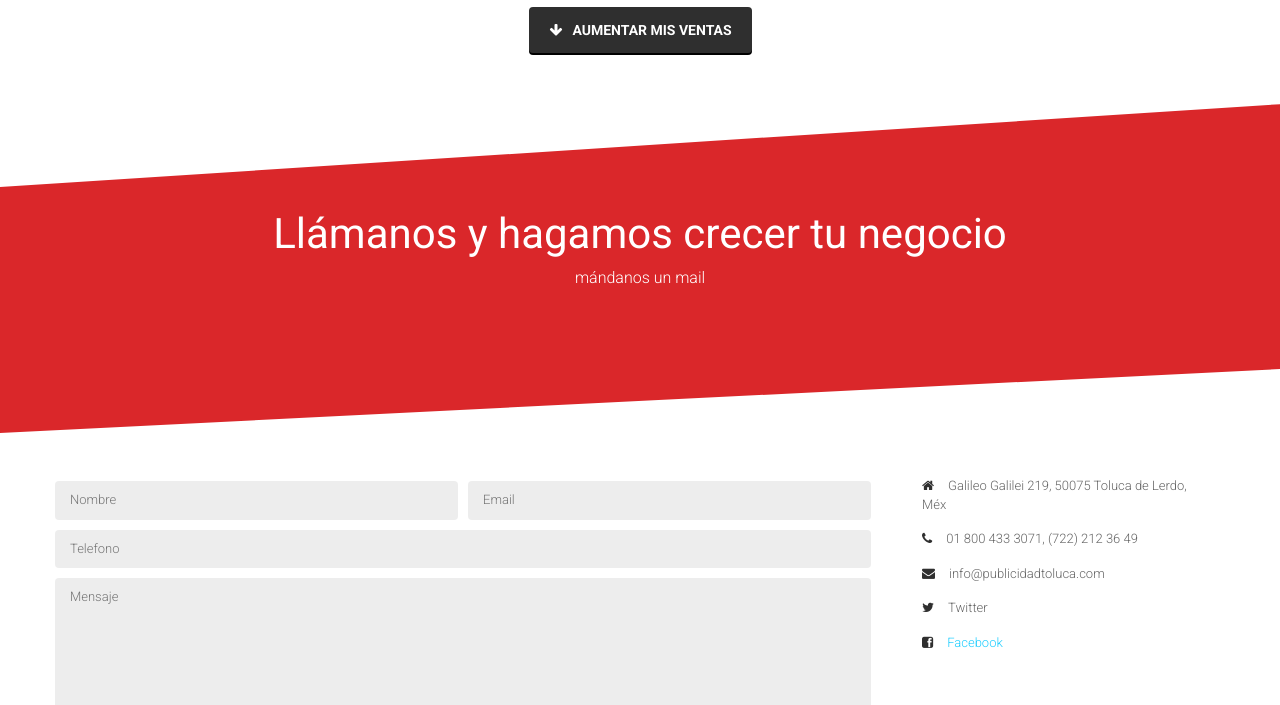
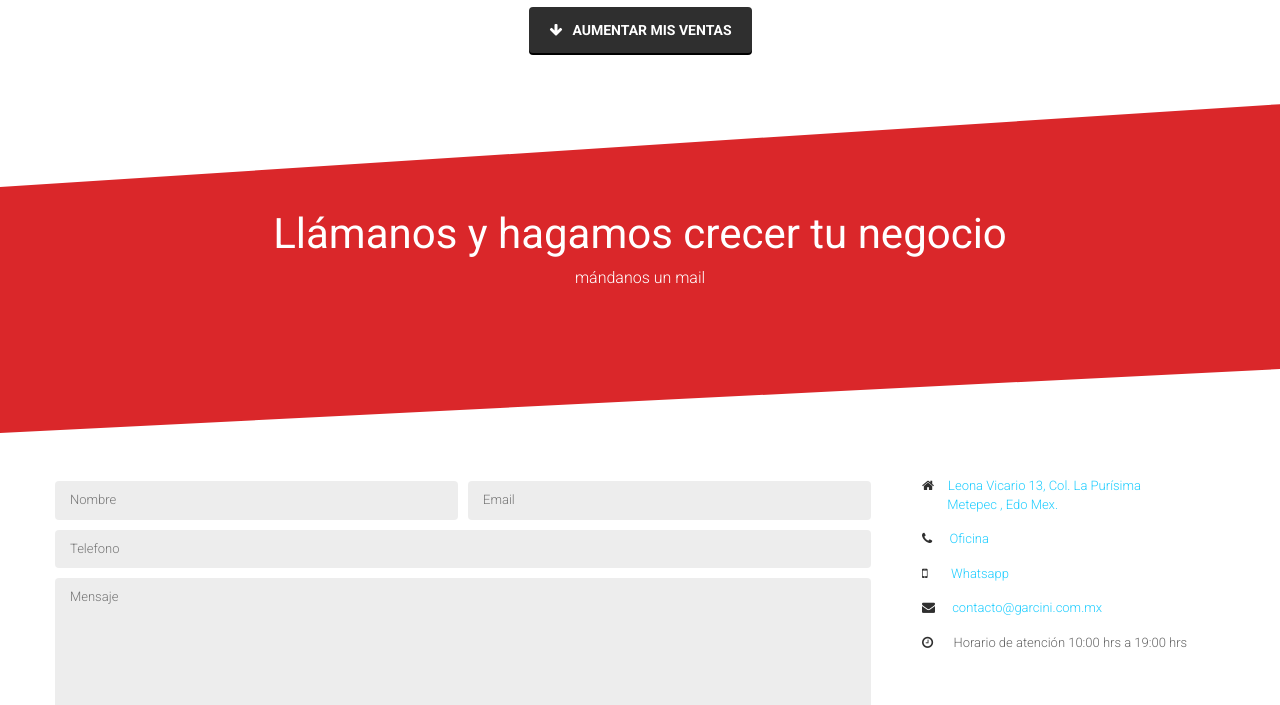
Before and after one commit to Isaac179/GARCINIWEB, a plain HTML site: page index.html in a window 1280 px wide. Shown: the part 4716-5421 px from the top of the page. Drawn offline with nearby package versions, Linux system fonts and the light colour scheme; grey boxes are pictures that could not be loaded.

Commit message:
Version 3

```diff
--- a/index.html
+++ b/index.html
@@ -3,7 +3,7 @@
   <head>
 
 
-        <title>Imprenta Toluca y Metepec, letreros luminosos, impresion vinil, lonas |  www.publicidadtoluca.com |</title>
+        <title>Marketing y advertising  en Toluca y Metepec, letreros luminosos, impresion vinil, lonas |  www.garcini.com |</title>
 
 
         <meta name="descrption" content="Imprenta Toluca y Metepec, letreros luminosos, impresion vinil, lonas,Impresión, letreros luminosos toluca, rotulación, decoración locales , impresion digital,  imprenta, rotulos, imprenta, impresora, anuncios luminosos, lona para toldo, letras corpóreas, letreros, impresiones, imprenta digital, lonas publicitarias toluca, rotulos, luminosos, carteles luminosos, Toluca, Metepec, letreros publicitarios, carteles publicitarios, artes graficas">
@@ -650,18 +650,24 @@ mándanos un mail<a class="readMore" href="#">Cotizar <i class="fa fa-angle-righ
 				</div>
 				<div class="col-md-3 col-xs-12 cont">
 					<ul>
-						<li><i class="fa fa-home"></i>Galileo Galilei 219, 50075 Toluca de Lerdo, Méx</li>
-						<li><i class="fa fa-phone"></i>01 800 433 3071, (722) 212 36 49</li>
-						<li><i class="fa fa-envelope"></i>info@publicidadtoluca.com</li>
-						<li><i class="fa fa-twitter"></i>Twitter</li></a>
-						<li><a href="https://www.facebook.com/refillcreativo"><i class="fa fa-facebook-square"></i>Facebook</li></a>
+
+            <li><a href="https://goo.gl/maps/hNg3b6nG86T2"><i class="fa fa-home"></i>Leona Vicario 13, Col. La Purísima <br> &nbsp;&nbsp;&nbsp; &nbsp;&nbsp;&nbsp;&nbsp;Metepec , Edo Mex.</li></a>
+            <li><a href="tel:7291027070"><i class="fa fa-phone"></i>&nbsp;Oficina</li></a>
+
+            <li><a href="https://wa.me/7225412255"><i class="fa fa-mobile"></i>&nbsp;&nbsp;&nbsp;Whatsapp</li></a>
+
+            <li><a href="mailto:contacto@garcini.com.mx"><i class="fa fa-envelope"></i>&nbsp;contacto@garcini.com.mx</li></a>
+						<!--<li><i class="fa fa-twitter"></i>Twitter</li></a>-->
+            <li><i class="fa fa-clock-o"></i>&nbsp;&nbsp;Horario de atención 10:00 hrs a 19:00 hrs </li></a>
+						<!--<li><a href="https://www.facebook.com/refillcreativo"><i class="fa fa-facebook-square"></i>Facebook</li></a>-->
 
 					</ul>
 				</div>
 			</div>
 		</div>
 		<div class="line6">
-					<iframe src="https://www.google.com/maps/embed?pb=!1m14!1m8!1m3!1d3766.2089156650272!2d-99.59082500000001!3d19.273279!3m2!1i1024!2i768!4f13.1!3m3!1m2!1s0x85cd8a55e980165b%3A0x8c13ba9bd2dc72c1!2sRefill+Creativo!5e0!3m2!1ses!2smx!4v1423678832975" width="100%" height="750" frameborder="0" style="border:0"></iframe>
+
+          <iframe src="https://www.google.com/maps/embed?pb=!1m18!1m12!1m3!1d3766.486806491406!2d-99.63025788509599!3d19.261185186981987!2m3!1f0!2f0!3f0!3m2!1i1024!2i768!4f13.1!3m3!1m2!1s0x85cd8bd3fbac842b%3A0x2535f79c960875cb!2sCalle+Leona+Vicario+13%2C+El+Hipico%2C+52156+Metepec%2C+M%C3%A9x.!5e0!3m2!1ses!2smx!4v1550617391884" width="100%" height="750" frameborder="0" style="border:0" allowfullscreen></iframe>
 		</div>
 
 
```
Also changed, not shown: images/apndigitalgantry.jpg (added), 1 other file.
